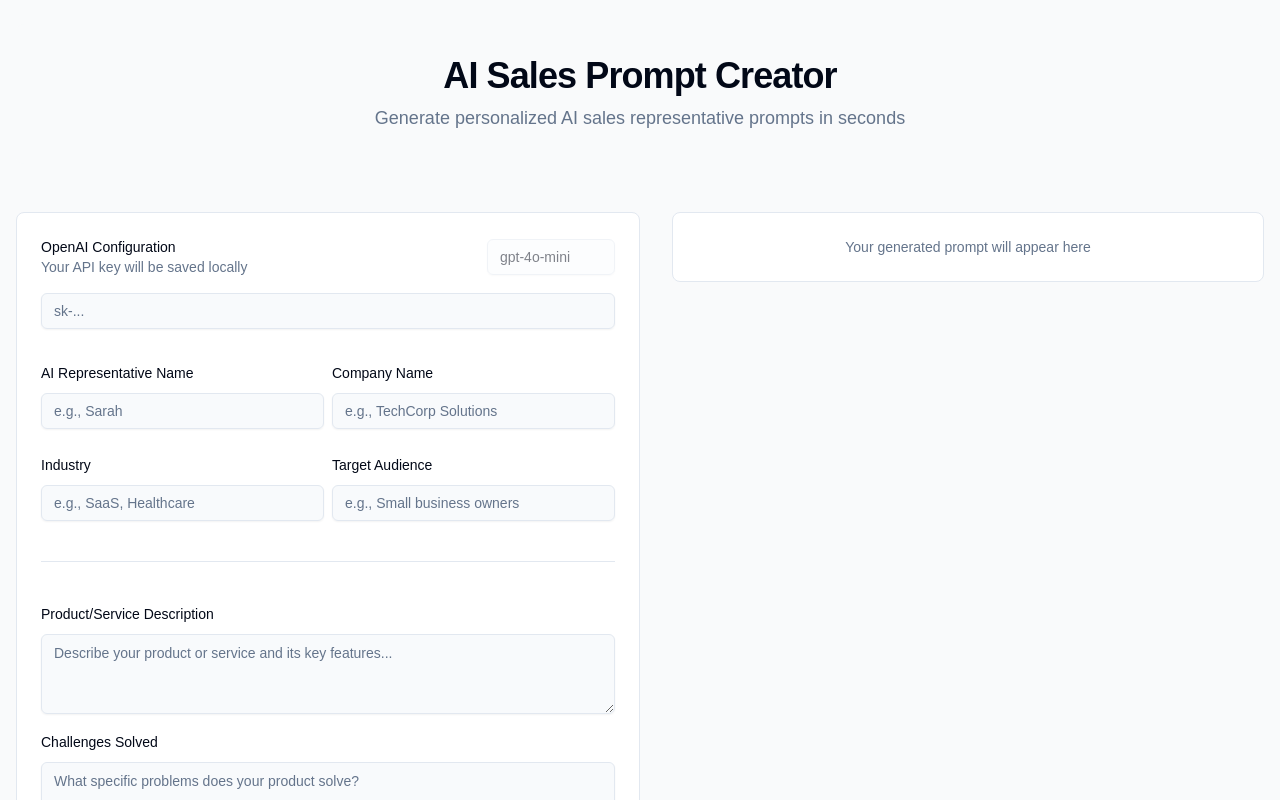
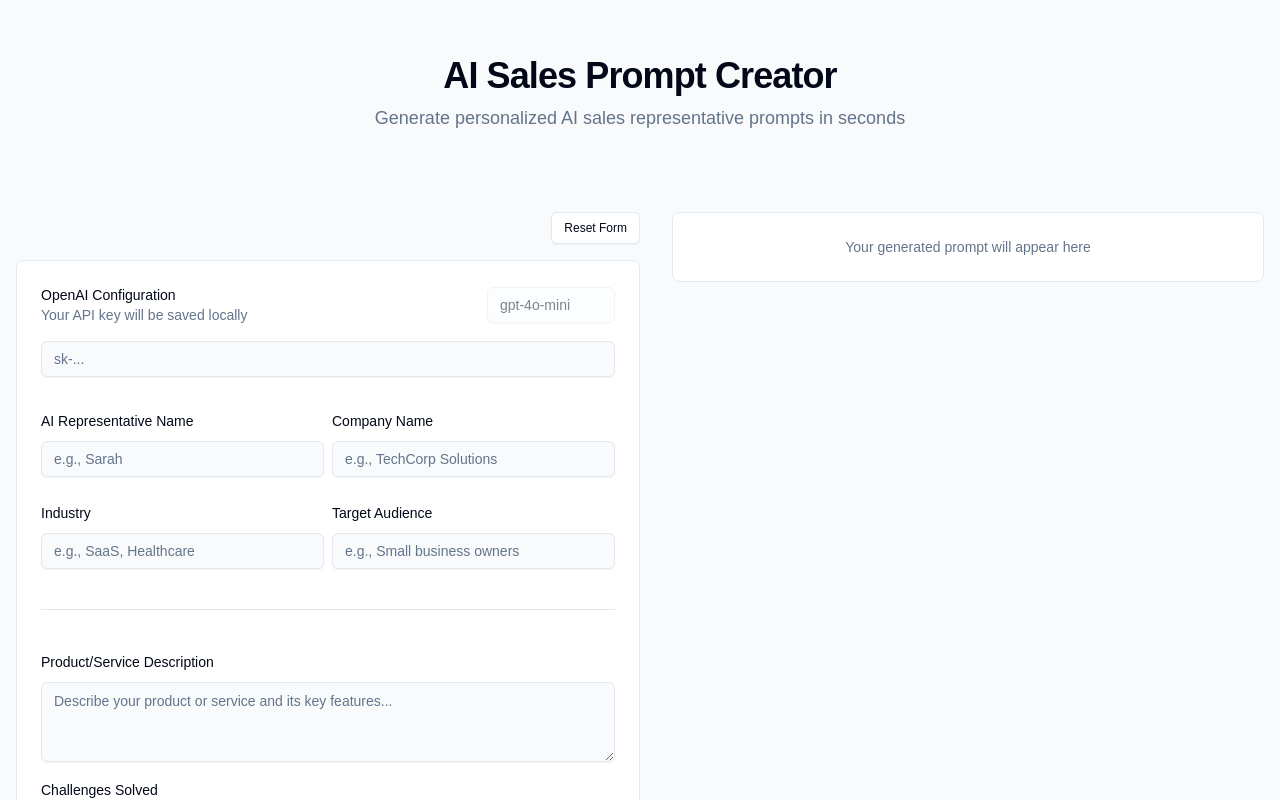
Before and after one commit to gurinder1996/sales-prompt-creator, a Next.js app: page / in a window 1280 px wide. Shown: the top 800 px of the page. Built offline with nearby package versions, Linux system fonts and the light colour scheme.

Commit message:
Persist all form values to localStorage, and add reset form button

```diff
--- a/components/prompt-form.tsx
+++ b/components/prompt-form.tsx
@@ -16,6 +16,7 @@ import {
 import { Input } from "@/components/ui/input"
 import { Textarea } from "@/components/ui/textarea"
 import { Separator } from "@/components/ui/separator"
+import { useToast } from "@/hooks/use-toast"
 
 const formSchema = z.object({
   apiKey: z.string().min(1, "OpenAI API key is required"),
@@ -38,8 +39,11 @@ interface PromptFormProps {
   isLoading?: boolean
 }
 
+const STORAGE_KEY = "sales-prompt-form"
+
 export function PromptForm({ onSubmit, isLoading = false }: PromptFormProps) {
   const [mounted, setMounted] = useState(false)
+  const { toast } = useToast()
 
   const form = useForm<FormValues>({
     resolver: zodResolver(formSchema),
@@ -58,13 +62,46 @@ export function PromptForm({ onSubmit, isLoading = false }: PromptFormProps) {
     },
   })
 
+  // Load saved form data from localStorage
   useEffect(() => {
     const savedApiKey = localStorage.getItem("openai-api-key")
+    const savedFormData = localStorage.getItem(STORAGE_KEY)
+
+    if (savedFormData) {
+      const parsedData = JSON.parse(savedFormData)
+      Object.entries(parsedData).forEach(([key, value]) => {
+        if (key !== "apiKey") {
+          form.setValue(key as keyof FormValues, value as string)
+        }
+      })
+    }
+
     if (savedApiKey) {
       form.setValue("apiKey", savedApiKey)
     }
+
     setMounted(true)
   }, [form])
+
+  // Save form data to localStorage when it changes
+  useEffect(() => {
+    if (mounted) {
+      const formData = form.getValues()
+      const dataToSave = {
+        model: formData.model,
+        aiName: formData.aiName,
+        companyName: formData.companyName,
+        industry: formData.industry,
+        targetAudience: formData.targetAudience,
+        challenges: formData.challenges,
+        product: formData.product,
+        objective: formData.objective,
+        objections: formData.objections,
+        additionalInfo: formData.additionalInfo,
+      }
+      localStorage.setItem(STORAGE_KEY, JSON.stringify(dataToSave))
+    }
+  }, [form.watch(), mounted])
 
   const handleSubmit = (values: FormValues) => {
     if (mounted) {
@@ -73,12 +110,45 @@ export function PromptForm({ onSubmit, isLoading = false }: PromptFormProps) {
     onSubmit(values)
   }
 
+  const resetForm = () => {
+    const apiKey = form.getValues("apiKey")
+    form.reset({
+      model: "gpt-4o-mini",
+      apiKey,
+      aiName: "",
+      companyName: "",
+      industry: "",
+      targetAudience: "",
+      challenges: "",
+      product: "",
+      objective: "",
+      objections: "",
+      additionalInfo: "",
+    })
+    localStorage.removeItem(STORAGE_KEY)
+    toast({
+      title: "Form Reset",
+      description: "All fields have been cleared except the API key",
+    })
+  }
+
   if (!mounted) {
     return null
   }
 
   return (
     <Form {...form}>
+      <div className="flex justify-end mb-4">
+        <Button
+          type="button"
+          variant="outline"
+          onClick={resetForm}
+          className="text-xs"
+          size="sm"
+        >
+          Reset Form
+        </Button>
+      </div>
       <form onSubmit={form.handleSubmit(handleSubmit)} className="space-y-8 bg-white rounded-lg border p-6">
         <div className="space-y-4">
           <div className="flex items-center justify-between">
```
